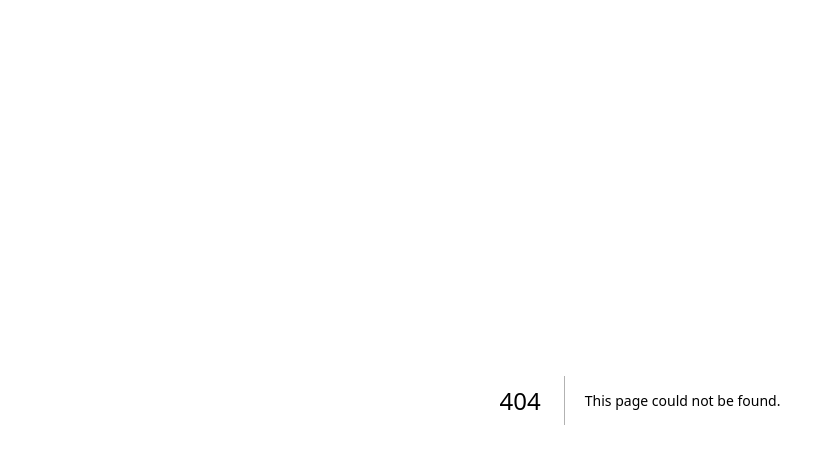
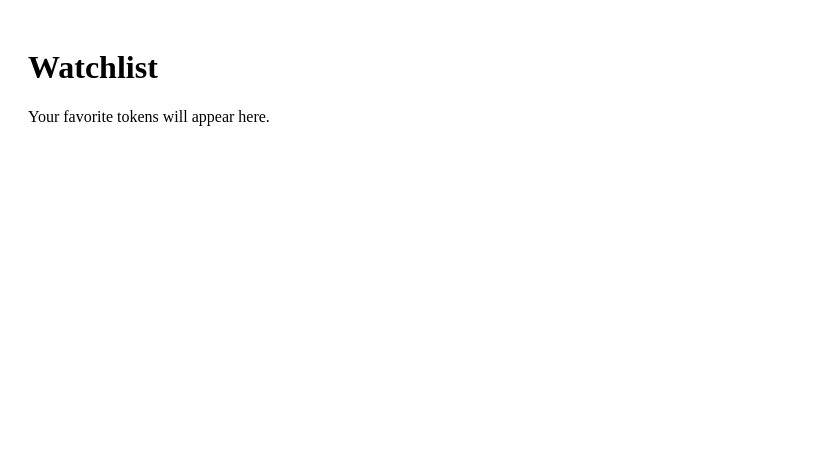
Before and after one commit to Aboosuraj/Diodex, a Next.js app: page /watchlist in a window 1280 px wide. Before the commit this address had no page. Shown: the top 464 px of the page, without its empty margins (0-815 px from the left). Built offline with nearby package versions, Linux system fonts and the light colour scheme.

Commit message:
Create WatchlistPage component for user tokens

```diff
--- /dev/null
+++ b/app/watchlist/page.tsx
@@ -0,0 +1,8 @@
+export default function WatchlistPage() {
+  return (
+    <div style={{ padding: "20px" }}>
+      <h1>Watchlist</h1>
+      <p>Your favorite tokens will appear here.</p>
+    </div>
+  );
+}
```
